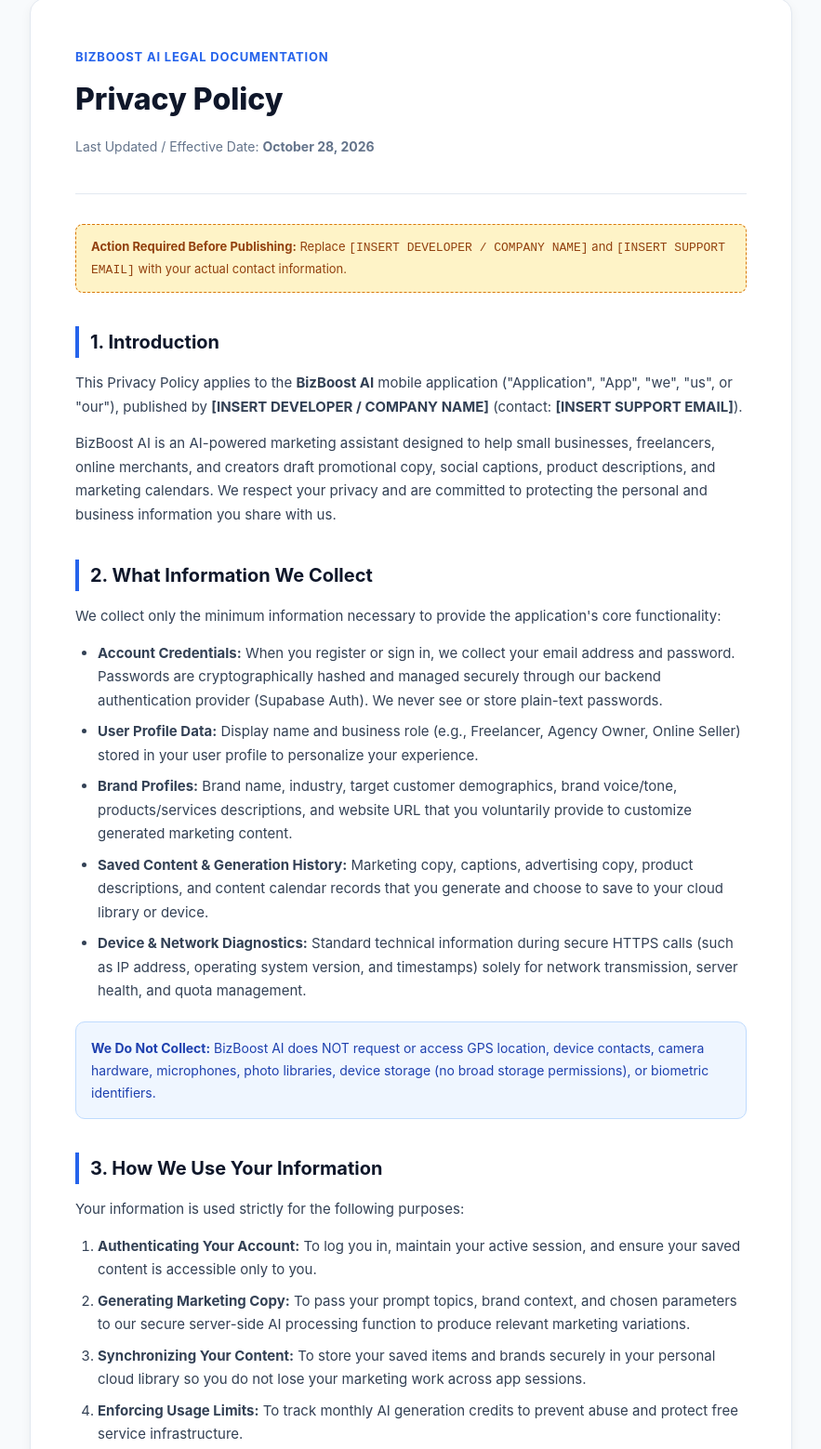
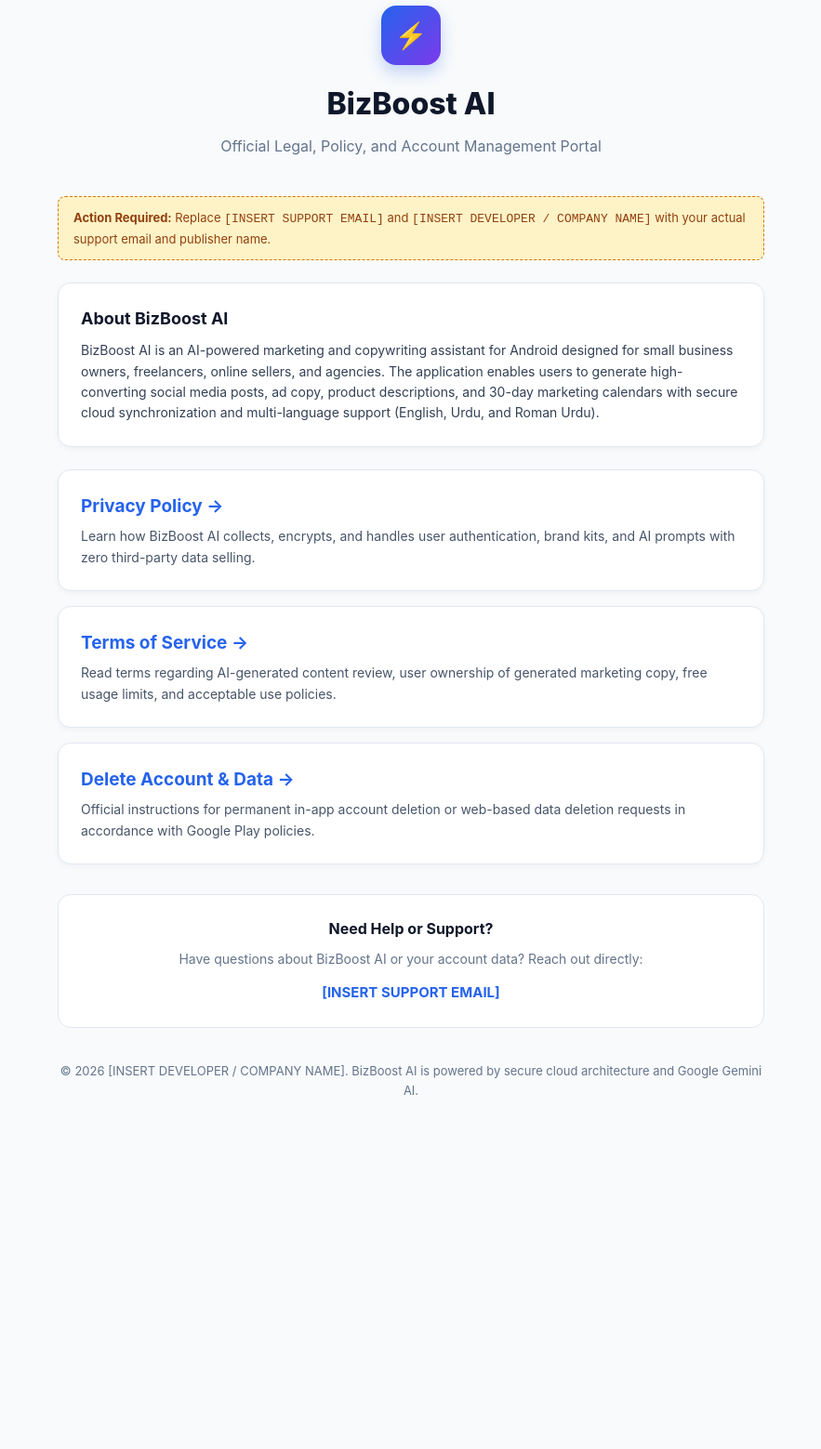
Before and after one commit to fitbeautyglobal-tech/bizboost-ai-legal, a plain HTML site: page docs/index.html in a window 1280 px wide. Shown: the part 34-1593 px from the top of the page at 93% size, without its empty margins (198-1081 px from the left). After the commit the page ends 1257 px from the top, so only its background shows below. Drawn offline with Linux system fonts and the light colour scheme.

Commit message:
Update index.html

```diff
--- a/docs/index.html
+++ b/docs/index.html
@@ -3,7 +3,7 @@
 <head>
   <meta charset="UTF-8">
   <meta name="viewport" content="width=device-width, initial-scale=1.0">
-  <title>Privacy Policy - BizBoost AI</title>
+  <title>BizBoost AI - Legal & Policy Hub</title>
   <style>
     :root {
       --primary: #2563EB;
@@ -24,71 +24,114 @@
       font-family: -apple-system, BlinkMacSystemFont, "Segoe UI", Roboto, Helvetica, Arial, sans-serif;
       background-color: var(--bg);
       color: var(--text);
-      line-height: 1.7;
-      padding: 32px 16px;
+      line-height: 1.6;
+      padding: 40px 16px;
     }
     .container {
-      max-width: 820px;
+      max-width: 760px;
       margin: 0 auto;
-      background: var(--surface);
-      padding: 48px;
+    }
+    .hero {
+      text-align: center;
+      margin-bottom: 40px;
+    }
+    .logo-badge {
+      width: 64px;
+      height: 64px;
+      background: linear-gradient(135deg, #2563EB 0%, #7C3AED 100%);
+      color: #FFF;
       border-radius: 16px;
-      border: 1px solid var(--border);
-      box-shadow: 0 4px 12px rgba(15, 23, 42, 0.05);
-    }
-    header {
-      border-bottom: 1px solid var(--border);
-      padding-bottom: 24px;
-      margin-bottom: 32px;
-    }
-    .brand-tag {
-      display: inline-block;
-      font-size: 13px;
-      font-weight: 700;
-      color: var(--primary);
-      text-transform: uppercase;
-      letter-spacing: 0.8px;
-      margin-bottom: 8px;
+      display: inline-flex;
+      align-items: center;
+      justify-content: center;
+      font-size: 28px;
+      font-weight: 800;
+      margin-bottom: 16px;
+      box-shadow: 0 8px 16px rgba(37, 99, 235, 0.25);
     }
     h1 {
       font-size: 32px;
       font-weight: 800;
       color: var(--text);
+      margin-bottom: 8px;
+    }
+    p.subtitle {
+      font-size: 16px;
+      color: var(--text-muted);
+    }
+    .intro-card {
+      background: var(--surface);
+      border: 1px solid var(--border);
+      border-radius: 14px;
+      padding: 24px;
+      margin-bottom: 24px;
+      box-shadow: 0 2px 6px rgba(15, 23, 42, 0.04);
+    }
+    .intro-card h2 {
+      font-size: 18px;
+      font-weight: 700;
+      color: var(--text);
+      margin-bottom: 8px;
+    }
+    .intro-card p {
+      font-size: 14px;
+      color: #334155;
+      line-height: 1.6;
+    }
+    .card-grid {
+      display: flex;
+      flex-direction: column;
+      gap: 16px;
+      margin-bottom: 32px;
+    }
+    .policy-card {
+      background: var(--surface);
+      border: 1px solid var(--border);
+      border-radius: 14px;
+      padding: 24px;
+      text-decoration: none;
+      color: var(--text);
+      display: block;
+      transition: all 0.2s ease-in-out;
+      box-shadow: 0 2px 6px rgba(15, 23, 42, 0.04);
+    }
+    .policy-card:hover {
+      border-color: var(--primary);
+      transform: translateY(-2px);
+      box-shadow: 0 6px 16px rgba(37, 99, 235, 0.1);
+    }
+    .policy-card h2 {
+      font-size: 19px;
+      font-weight: 700;
+      color: var(--primary);
+      margin-bottom: 6px;
+    }
+    .policy-card p {
+      font-size: 14px;
+      color: #475569;
+    }
+    .contact-box {
+      background: var(--surface);
+      border: 1px solid var(--border);
+      border-radius: 14px;
+      padding: 24px;
+      text-align: center;
+    }
+    .contact-box h3 {
+      font-size: 16px;
+      font-weight: 700;
+      margin-bottom: 8px;
+    }
+    .contact-box p {
+      font-size: 14px;
+      color: var(--text-muted);
       margin-bottom: 12px;
     }
-    .effective-date {
-      font-size: 14px;
-      color: var(--text-muted);
-    }
-    h2 {
-      font-size: 20px;
+    .contact-email {
       font-weight: 700;
-      color: var(--text);
-      margin-top: 36px;
-      margin-bottom: 14px;
-      border-left: 4px solid var(--primary);
-      padding-left: 12px;
-    }
-    p, li {
+      color: var(--primary);
+      text-decoration: none;
       font-size: 15px;
-      color: #334155;
-      margin-bottom: 14px;
-    }
-    ul, ol {
-      padding-left: 24px;
-      margin-bottom: 16px;
-    }
-    li {
-      margin-bottom: 8px;
-    }
-    .callout {
-      background: #EFF6FF;
-      border: 1px solid #BFDBFE;
-      border-radius: 10px;
-      padding: 16px;
-      margin: 20px 0;
-      font-size: 14px;
-      color: #1E40AF;
     }
     .todo-box {
       background: #FEF3C7;
@@ -97,140 +140,61 @@
       padding: 12px 16px;
       font-size: 13px;
       color: #92400E;
-      margin: 16px 0;
-    }
-    a {
-      color: var(--primary);
-      text-decoration: none;
-      font-weight: 600;
-    }
-    a:hover {
-      text-decoration: underline;
+      margin-bottom: 24px;
     }
     footer {
-      margin-top: 48px;
-      padding-top: 24px;
-      border-top: 1px solid var(--border);
+      margin-top: 36px;
       text-align: center;
       font-size: 13px;
       color: var(--text-muted);
-    }
-    .nav-links {
-      display: flex;
-      gap: 16px;
-      justify-content: center;
-      margin-bottom: 16px;
     }
   </style>
 </head>
 <body>
 
   <div class="container">
-    <header>
-      <span class="brand-tag">BizBoost AI Legal Documentation</span>
-      <h1>Privacy Policy</h1>
-      <p class="effective-date">Last Updated / Effective Date: <strong>October 28, 2026</strong></p>
-    </header>
+    <div class="hero">
+      <div class="logo-badge">⚡</div>
+      <h1>BizBoost AI</h1>
+      <p class="subtitle">Official Legal, Policy, and Account Management Portal</p>
+    </div>
 
     <div class="todo-box">
-      <strong>Action Required Before Publishing:</strong> Replace <code>[INSERT DEVELOPER / COMPANY NAME]</code> and <code>[INSERT SUPPORT EMAIL]</code> with your actual contact information.
+      <strong>Action Required:</strong> Replace <code>[INSERT SUPPORT EMAIL]</code> and <code>[INSERT DEVELOPER / COMPANY NAME]</code> with your actual support email and publisher name.
     </div>
 
-    <h2>1. Introduction</h2>
-    <p>
-      This Privacy Policy applies to the <strong>BizBoost AI</strong> mobile application ("Application", "App", "we", "us", or "our"), published by <strong>[INSERT DEVELOPER / COMPANY NAME]</strong> (contact: <strong>[INSERT SUPPORT EMAIL]</strong>).
-    </p>
-    <p>
-      BizBoost AI is an AI-powered marketing assistant designed to help small businesses, freelancers, online merchants, and creators draft promotional copy, social captions, product descriptions, and marketing calendars. We respect your privacy and are committed to protecting the personal and business information you share with us.
-    </p>
-
-    <h2>2. What Information We Collect</h2>
-    <p>We collect only the minimum information necessary to provide the application's core functionality:</p>
-    <ul>
-      <li><strong>Account Credentials:</strong> When you register or sign in, we collect your email address and password. Passwords are cryptographically hashed and managed securely through our backend authentication provider (Supabase Auth). We never see or store plain-text passwords.</li>
-      <li><strong>User Profile Data:</strong> Display name and business role (e.g., Freelancer, Agency Owner, Online Seller) stored in your user profile to personalize your experience.</li>
-      <li><strong>Brand Profiles:</strong> Brand name, industry, target customer demographics, brand voice/tone, products/services descriptions, and website URL that you voluntarily provide to customize generated marketing content.</li>
-      <li><strong>Saved Content & Generation History:</strong> Marketing copy, captions, advertising copy, product descriptions, and content calendar records that you generate and choose to save to your cloud library or device.</li>
-      <li><strong>Device & Network Diagnostics:</strong> Standard technical information during secure HTTPS calls (such as IP address, operating system version, and timestamps) solely for network transmission, server health, and quota management.</li>
-    </ul>
-
-    <div class="callout">
-      <strong>We Do Not Collect:</strong> BizBoost AI does NOT request or access GPS location, device contacts, camera hardware, microphones, photo libraries, device storage (no broad storage permissions), or biometric identifiers.
+    <div class="intro-card">
+      <h2>About BizBoost AI</h2>
+      <p>
+        BizBoost AI is an AI-powered marketing and copywriting assistant for Android designed for small business owners, freelancers, online sellers, and agencies. The application enables users to generate high-converting social media posts, ad copy, product descriptions, and 30-day marketing calendars with secure cloud synchronization and multi-language support (English, Urdu, and Roman Urdu).
+      </p>
     </div>
 
-    <h2>3. How We Use Your Information</h2>
-    <p>Your information is used strictly for the following purposes:</p>
-    <ol>
-      <li><strong>Authenticating Your Account:</strong> To log you in, maintain your active session, and ensure your saved content is accessible only to you.</li>
-      <li><strong>Generating Marketing Copy:</strong> To pass your prompt topics, brand context, and chosen parameters to our secure server-side AI processing function to produce relevant marketing variations.</li>
-      <li><strong>Synchronizing Your Content:</strong> To store your saved items and brands securely in your personal cloud library so you do not lose your marketing work across app sessions.</li>
-      <li><strong>Enforcing Usage Limits:</strong> To track monthly AI generation credits to prevent abuse and protect free service infrastructure.</li>
-    </ol>
+    <div class="card-grid">
+      <a href="privacy.html" class="policy-card">
+        <h2>Privacy Policy &rarr;</h2>
+        <p>Learn how BizBoost AI collects, encrypts, and handles user authentication, brand kits, and AI prompts with zero third-party data selling.</p>
+      </a>
 
-    <h2>4. How AI Processing Works (Google Gemini Integration)</h2>
-    <p>
-      BizBoost AI utilizes Google Gemini 2.5 Flash through a secure server-side Supabase Edge Function to process marketing generation requests.
-    </p>
-    <ul>
-      <li><strong>Transmission:</strong> Only the marketing topic, brand context (if provided), tone, and platform parameters are sent securely over HTTPS to the Edge Function.</li>
-      <li><strong>No Secret Exposure:</strong> Server API keys and authorization credentials reside strictly on the server and are never included in the Android application package or device memory.</li>
-      <li><strong>AI Output Notice:</strong> Generated marketing content is produced by artificial intelligence and may contain errors. You are encouraged to review all AI-generated copy before publishing it to your public marketing channels.</li>
-    </ul>
+      <a href="terms.html" class="policy-card">
+        <h2>Terms of Service &rarr;</h2>
+        <p>Read terms regarding AI-generated content review, user ownership of generated marketing copy, free usage limits, and acceptable use policies.</p>
+      </a>
 
-    <h2>5. Data Storage and Security</h2>
-    <p>
-      We implement industry-standard security safeguards to protect your records:
-    </p>
-    <ul>
-      <li><strong>Row Level Security (RLS):</strong> Our database enforces zero-trust Row Level Security rules (<code>auth.uid() = user_id</code>). Each user can read, create, update, or delete only their own private records.</li>
-      <li><strong>HTTPS / TLS Only:</strong> All client-to-server communications are strictly encrypted in transit using HTTPS (cleartext traffic is disabled in Android).</li>
-      <li><strong>Backup Restrictions:</strong> Device backup extraction is disabled (<code>android:allowBackup="false"</code>) to protect stored session tokens.</li>
-    </ul>
+      <a href="delete-account.html" class="policy-card">
+        <h2>Delete Account & Data &rarr;</h2>
+        <p>Official instructions for permanent in-app account deletion or web-based data deletion requests in accordance with Google Play policies.</p>
+      </a>
+    </div>
 
-    <h2>6. Sharing of Personal Information</h2>
-    <p>
-      <strong>We do not sell, rent, monetize, or trade your personal information to third parties or data brokers.</strong>
-    </p>
-    <p>Your data is only processed by essential technical infrastructure providers:</p>
-    <ul>
-      <li><strong>Supabase:</strong> For cloud authentication, database persistence, and serverless Edge Function hosting.</li>
-      <li><strong>Google AI (Gemini):</strong> For real-time inference on prompts submitted through the marketing generator.</li>
-    </ul>
-
-    <h2>7. In-App User Rights & Account Deletion</h2>
-    <p>
-      In accordance with Google Play Developer Policies and data protection standards:
-    </p>
-    <ul>
-      <li><strong>In-App Account Deletion:</strong> You can permanently delete your account directly inside the app at any time by going to <strong>Settings & Account &gt; Delete My Account</strong>. Confirming deletion immediately purges your authentication record and permanently deletes all associated brand profiles, saved marketing items, and generation history.</li>
-      <li><strong>Web-Based Deletion Request:</strong> If you uninstalled the app or cannot log in, you can request account deletion by emailing <strong>[INSERT SUPPORT EMAIL]</strong> or visiting our <a href="delete-account.html">Account Deletion Instructions</a> page.</li>
-    </ul>
-
-    <h2>8. Children's Privacy</h2>
-    <p>
-      BizBoost AI is a commercial productivity and marketing tool intended for business professionals, adult freelancers, and online sellers. We do not knowingly collect personal data from children under the age of 13 (or under 16 in certain jurisdictions).
-    </p>
-
-    <h2>9. Updates to This Policy</h2>
-    <p>
-      We may update this Privacy Policy from time to time. When changes occur, the updated policy will be posted on this page with an updated "Last Updated" date.
-    </p>
-
-    <h2>10. Contact Us</h2>
-    <p>If you have questions, feedback, or requests regarding this Privacy Policy or your data, please contact:</p>
-    <ul>
-      <li><strong>Developer / Publisher:</strong> [INSERT DEVELOPER / COMPANY NAME]</li>
-      <li><strong>Email Support:</strong> <a href="mailto:[INSERT SUPPORT EMAIL]">[INSERT SUPPORT EMAIL]</a></li>
-    </ul>
+    <div class="contact-box">
+      <h3>Need Help or Support?</h3>
+      <p>Have questions about BizBoost AI or your account data? Reach out directly:</p>
+      <a href="mailto:[INSERT SUPPORT EMAIL]" class="contact-email">[INSERT SUPPORT EMAIL]</a>
+    </div>
 
     <footer>
-      <div class="nav-links">
-        <a href="index.html">Legal Hub</a> •
-        <a href="privacy.html">Privacy Policy</a> •
-        <a href="terms.html">Terms of Service</a> •
-        <a href="delete-account.html">Delete Account</a>
-      </div>
-      <p>&copy; 2026 BizBoost AI. All rights reserved.</p>
+      <p>&copy; 2026 [INSERT DEVELOPER / COMPANY NAME]. BizBoost AI is powered by secure cloud architecture and Google Gemini AI.</p>
     </footer>
   </div>
 
```
